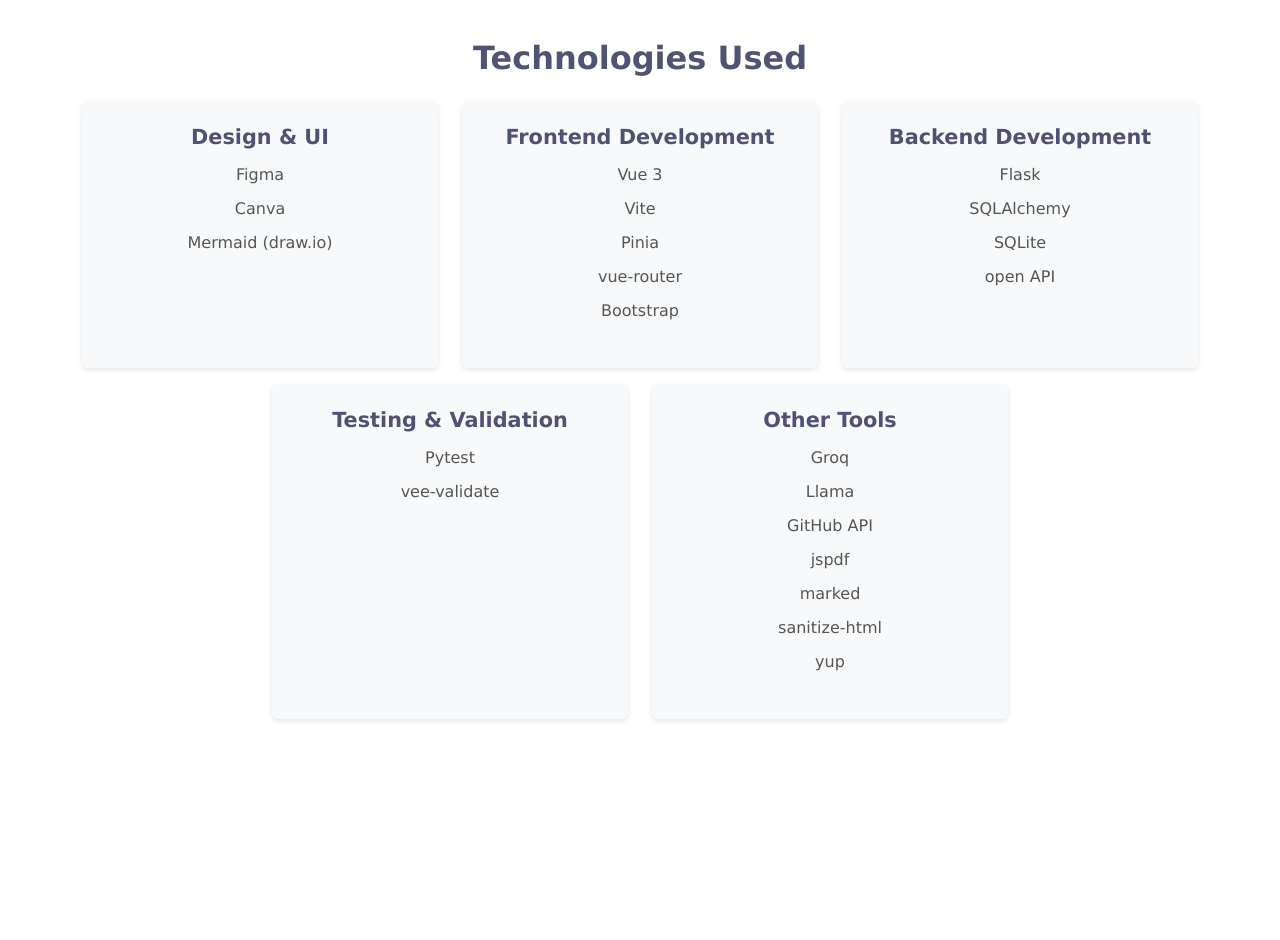
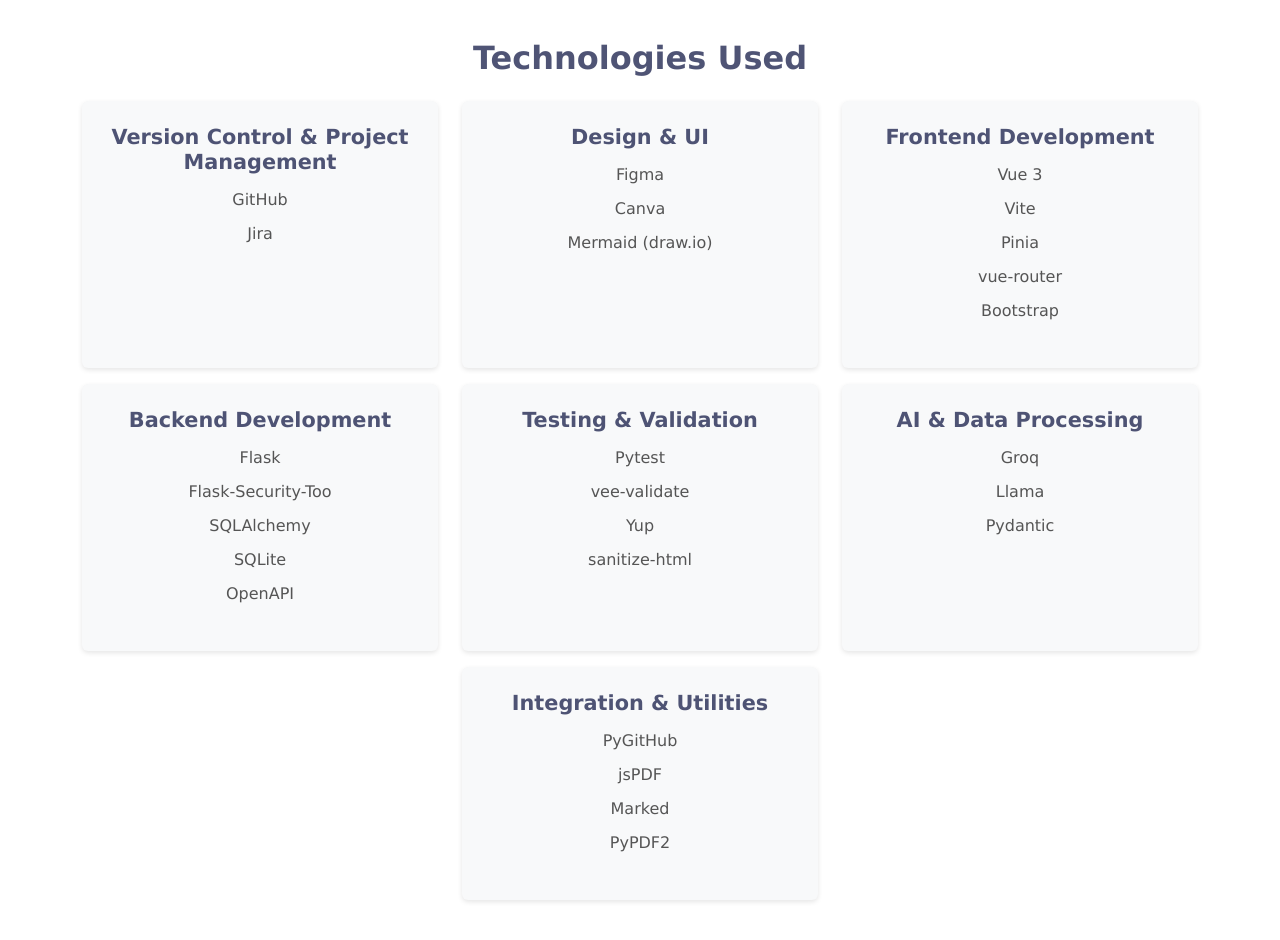
Before and after one commit to GurneetKB/soft-engg-project-sep-2024-se-sep-5, a Vue app in the folder front-end/: page /about in a window 1280 px wide. Shown: the part 760-1700 px from the top of the page. Before the commit the page ends 1543 px from the top, so only its background shows below. Built offline with nearby package versions, Linux system fonts and the light colour scheme.

Commit message:
readme updated

```diff
--- a/front-end/src/views/AboutView.vue
+++ b/front-end/src/views/AboutView.vue
@@ -10,11 +10,34 @@
   ] )
 
   const technologyGroups = ref( [
-    { title: 'Design & UI', technologies: [ 'Figma', 'Canva', 'Mermaid (draw.io)' ] },
-    { title: 'Frontend Development', technologies: [ 'Vue 3', 'Vite', 'Pinia', 'vue-router', 'Bootstrap' ] },
-    { title: 'Backend Development', technologies: [ 'Flask', 'SQLAlchemy', 'SQLite', 'open API' ] },
-    { title: 'Testing & Validation', technologies: [ 'Pytest', 'vee-validate' ] },
-    { title: 'Other Tools', technologies: [ 'Groq', 'Llama', 'GitHub API', 'jspdf', 'marked', 'sanitize-html', 'yup' ] }
+    {
+      title: 'Version Control & Project Management',
+      technologies: [ 'GitHub', 'Jira' ]
+    },
+    {
+      title: 'Design & UI',
+      technologies: [ 'Figma', 'Canva', 'Mermaid (draw.io)' ]
+    },
+    {
+      title: 'Frontend Development',
+      technologies: [ 'Vue 3', 'Vite', 'Pinia', 'vue-router', 'Bootstrap' ]
+    },
+    {
+      title: 'Backend Development',
+      technologies: [ 'Flask', 'Flask-Security-Too', 'SQLAlchemy', 'SQLite', 'OpenAPI' ]
+    },
+    {
+      title: 'Testing & Validation',
+      technologies: [ 'Pytest', 'vee-validate', 'Yup', 'sanitize-html' ]
+    },
+    {
+      title: 'AI & Data Processing',
+      technologies: [ 'Groq', 'Llama', 'Pydantic' ]
+    },
+    {
+      title: 'Integration & Utilities',
+      technologies: [ 'PyGitHub', 'jsPDF', 'Marked', 'PyPDF2' ]
+    }
   ] )
 </script>
 
```
Also changed, not shown: 2 other files (tests, documents, lock files or other folders).
